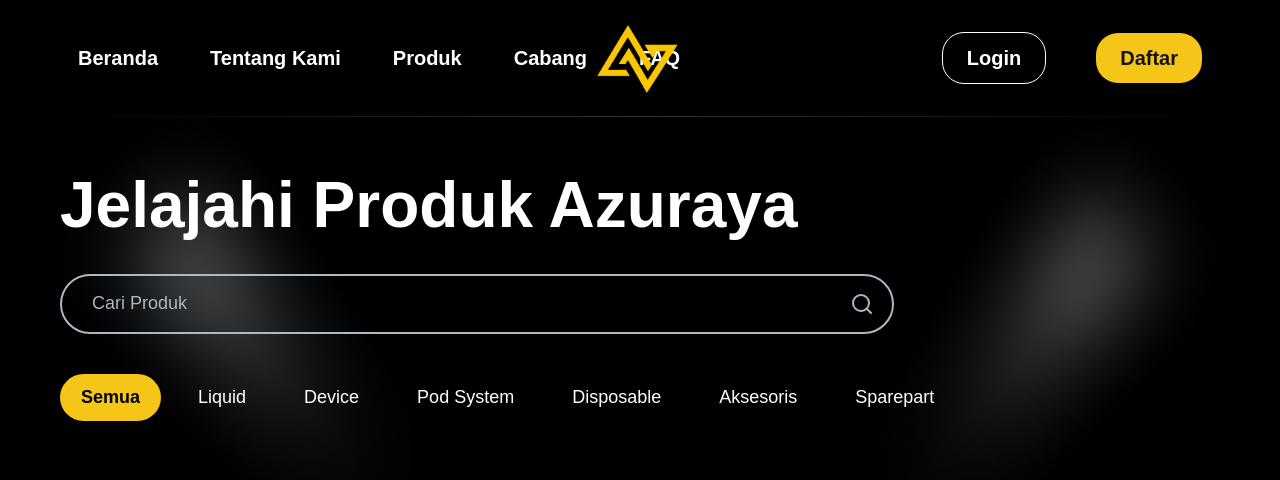
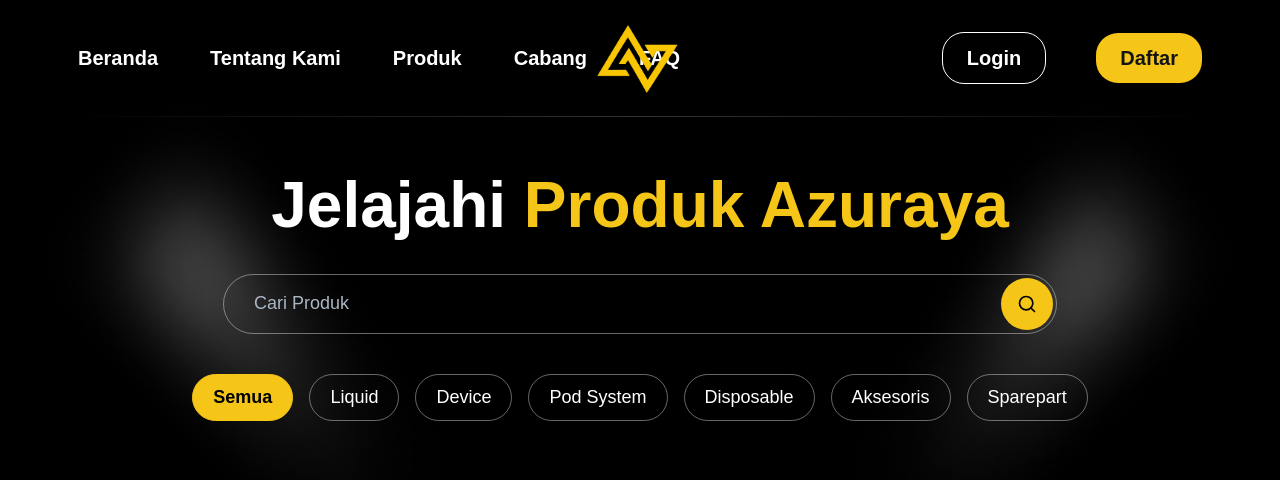
Before and after one commit to Kings-Bilbil/Akasa-Demo, a Next.js app: page /produk in a window 1280 px wide. Shown: the top 480 px of the page. Built offline with nearby package versions, Linux system fonts and the light colour scheme; no server answers; the database is empty; a web font is replaced by a local one.

Commit message:
style: match Figma design for products page layout (search bar, categories, detail btn)

```diff
--- a/src/app/produk/page.tsx
+++ b/src/app/produk/page.tsx
@@ -34,20 +34,20 @@ export default function ProdukPage() {
             {/*  Top Stroke  */}
             <div className="products-page__top-stroke"></div>
 
-            <div className="products-page__header">
-              <h1 className="products-page__title">Jelajahi Produk Azuraya</h1>
-              <div className="products-page__search-container">
+            <div className="products-page__header" style={{ textAlign: 'center' }}>
+              <h1 className="products-page__title">Jelajahi <span style={{ color: 'var(--color-gold)' }}>Produk Azuraya</span></h1>
+              <div className="products-page__search-container" style={{ margin: '0 auto' }}>
                 <input type="text" className="products-page__search-input" placeholder="Cari Produk" />
-                <div className="products-page__search-icon">
-                  <svg width="24" height="24" viewBox="0 0 24 24" fill="none" xmlns="http://www.w3.org/2000/svg">
-                    <path d="M11 19C15.4183 19 19 15.4183 19 11C19 6.58172 15.4183 3 11 3C6.58172 3 3 6.58172 3 11C3 15.4183 6.58172 19 11 19Z" stroke="#ABB7C2" strokeWidth="2" strokeLinecap="round" strokeLinejoin="round"/>
-                    <path d="M21 21L16.65 16.65" stroke="#ABB7C2" strokeWidth="2" strokeLinecap="round" strokeLinejoin="round"/>
+                <button className="products-page__search-btn">
+                  <svg width="20" height="20" viewBox="0 0 24 24" fill="none" xmlns="http://www.w3.org/2000/svg">
+                    <path d="M11 19C15.4183 19 19 15.4183 19 11C19 6.58172 15.4183 3 11 3C6.58172 3 3 6.58172 3 11C3 15.4183 6.58172 19 11 19Z" stroke="#000" strokeWidth="2" strokeLinecap="round" strokeLinejoin="round"/>
+                    <path d="M21 21L16.65 16.65" stroke="#000" strokeWidth="2" strokeLinecap="round" strokeLinejoin="round"/>
                   </svg>
-                </div>
+                </button>
               </div>
             </div>
 
-            <div className="products-page__categories">
+            <div className="products-page__categories" style={{ justifyContent: 'center' }}>
               <button className="category-btn category-btn--active">Semua</button>
               <button className="category-btn">Liquid</button>
               <button className="category-btn">Device</button>
@@ -72,10 +72,12 @@ export default function ProdukPage() {
                       Tersedia di {branches.length} cabang
                     </p>
                     <div className="product-card__action">
-                      <span>Lihat Detail</span>
-                      <svg width="18" height="18" viewBox="0 0 18 18" fill="none" xmlns="http://www.w3.org/2000/svg">
-                        <path d="M6.5 13.5L11 9L6.5 4.5" stroke="white" strokeWidth="1.5" strokeLinecap="round" strokeLinejoin="round"/>
-                      </svg>
+                      <span style={{ fontSize: '14px' }}>Lihat Detail</span>
+                      <div style={{ width: '20px', height: '20px', backgroundColor: 'var(--color-gold)', borderRadius: '50%', display: 'flex', alignItems: 'center', justifyContent: 'center' }}>
+                        <svg width="12" height="12" viewBox="0 0 24 24" fill="none" xmlns="http://www.w3.org/2000/svg">
+                          <path d="M9 18L15 12L9 6" stroke="black" strokeWidth="3" strokeLinecap="round" strokeLinejoin="round"/>
+                        </svg>
+                      </div>
                     </div>
                   </div>
                 </Link>
--- a/src/app/produk/produk.css
+++ b/src/app/produk/produk.css
@@ -45,27 +45,41 @@
       width: 100%;
       height: 60px;
       background: transparent;
-      border: 2px solid #ABB7C2;
+      border: 1px solid rgba(255, 255, 255, 0.4);
       border-radius: 32px;
-      padding: 0 60px 0 30px;
+      padding: 0 80px 0 30px;
       color: var(--color-text-white);
       font-family: var(--font-primary);
       font-size: var(--fs-18);
       outline: none;
     }
 
+    .products-page__search-input:focus {
+      border-color: var(--color-gold);
+    }
+
     .products-page__search-input::placeholder {
       color: #ABB7C2;
     }
 
-    .products-page__search-icon {
+    .products-page__search-btn {
       position: absolute;
-      right: 20px;
-      top: 50%;
-      transform: translateY(-50%);
-      width: 24px;
-      height: 24px;
-      pointer-events: none;
+      right: 4px;
+      top: 4px;
+      width: 52px;
+      height: 52px;
+      background-color: var(--color-gold);
+      border: none;
+      border-radius: 50%;
+      display: flex;
+      align-items: center;
+      justify-content: center;
+      cursor: pointer;
+      transition: opacity 0.3s ease;
+    }
+
+    .products-page__search-btn:hover {
+      opacity: 0.9;
     }
 
     .products-page__categories {
@@ -79,7 +93,7 @@
       height: 47px;
       padding: 0 20px;
       background: transparent;
-      border: 1px solid transparent;
+      border: 1px solid rgba(255, 255, 255, 0.4);
       border-radius: 100px;
       color: var(--color-text-white);
       font-family: var(--font-primary);
@@ -88,9 +102,15 @@
       transition: all 0.3s ease;
     }
 
-    .category-btn--active {
+    .category-btn:hover {
+      border-color: var(--color-gold);
+      color: var(--color-gold);
+    }
+
+    .category-btn--active, .category-btn--active:hover {
       background: var(--color-gold);
       color: var(--color-black);
+      border-color: var(--color-gold);
       font-weight: 600;
     }
 
```
